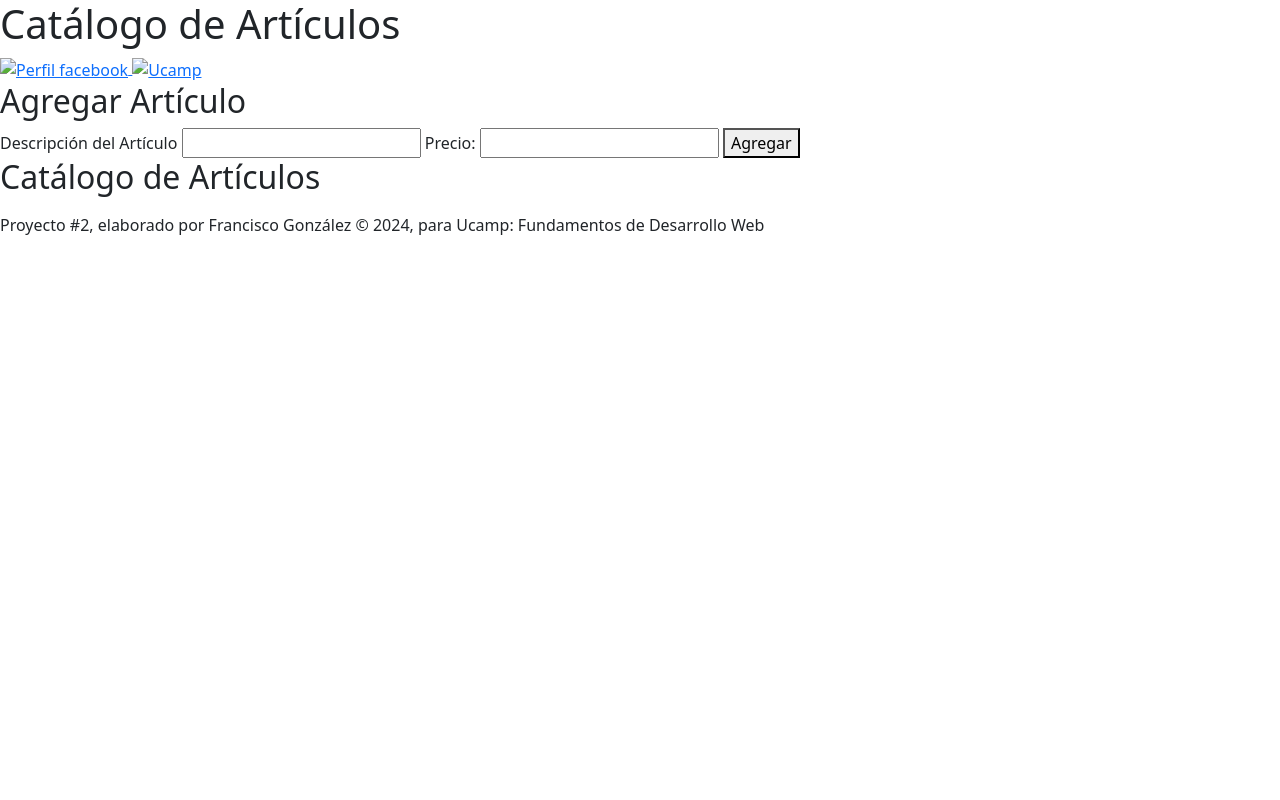
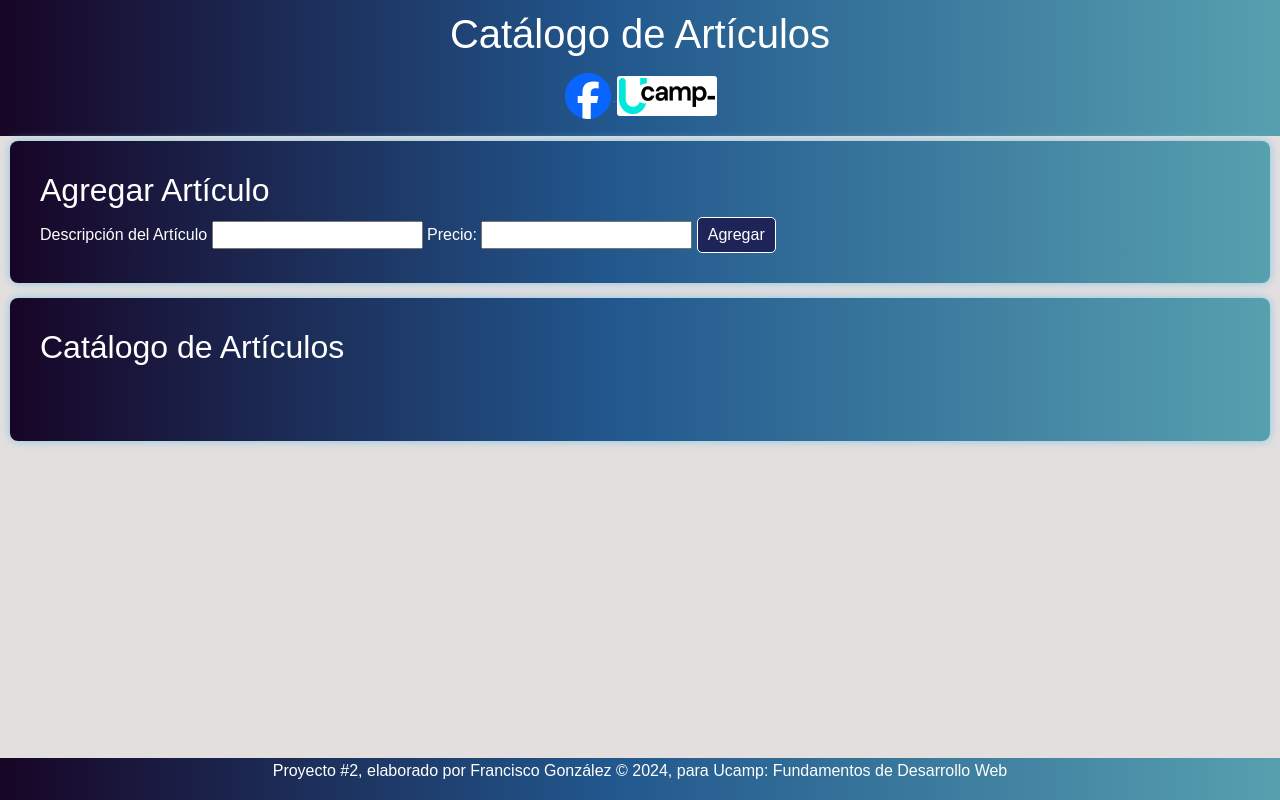
Before and after one commit to FcoGlez97/AppCRUD_Ucamp, a plain HTML site: page index.html in a window 1280 px wide. Drawn offline with nearby package versions, Linux system fonts and the light colour scheme; the site is published under a folder, as on GitHub Pages, so addresses that start at the root find nothing.

Commit message:
Error al publicar, se sigue intentando

```diff
--- a/index.html
+++ b/index.html
@@ -5,7 +5,7 @@
     <meta name="viewport" content="width=device-width, initial-scale=1.0">
     <title>Proyecto 2: Aplicación CRUD</title>
     <link href="https://cdn.jsdelivr.net/npm/bootstrap@5.3.3/dist/css/bootstrap.min.css" rel="stylesheet" integrity="sha384-QWTKZyjpPEjISv5WaRU9OFeRpok6YctnYmDr5pNlyT2bRjXh0JMhjY6hW+ALEwIH" crossorigin="anonymous">
-    <link rel="stylesheet" href="/styles.css">
+    <link rel="stylesheet" href="styles.css">
 </head>
 
 <!--Proyect Inicia-->
@@ -19,10 +19,10 @@
 
         <div class="icons">
             <a href="https://www.facebook.com/FcoGlez97" target="_blank">
-                <img class="usrlogo" src="/images/2023_Facebook_icon.svg" alt="Perfil facebook">
+                <img src="images/2023_Facebook_icon.svg" class="usrlogo"  alt="Perfil facebook">
             </a>
             <a href="https://ucamp.io/" target="_blank">
-                <img class="ucmplogo" src="/images/logo-top-ucamp.png" alt="Ucamp">
+                <img src="images/logo-top-ucamp.png" class="ucmplogo"  alt="Ucamp">
             </a>
         </div>
     </header>
@@ -52,6 +52,6 @@
         <p>Proyecto #2, elaborado por Francisco González &copy; 2024, para Ucamp: Fundamentos de Desarrollo Web</p>
     </footer>
 
-    <script src="/app.js"></script>
+    <script src="app.js"></script>
 </body>
 </html>
```
